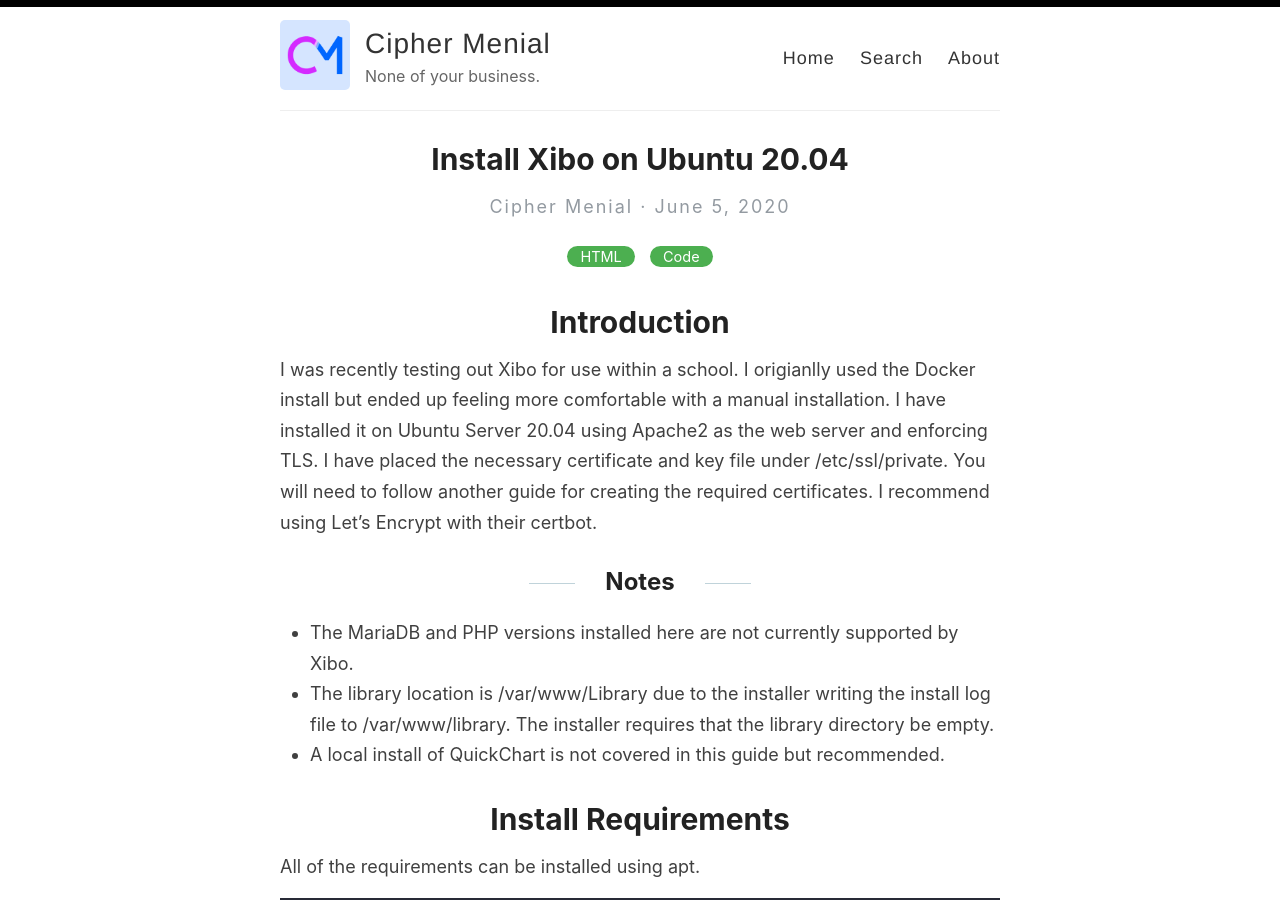
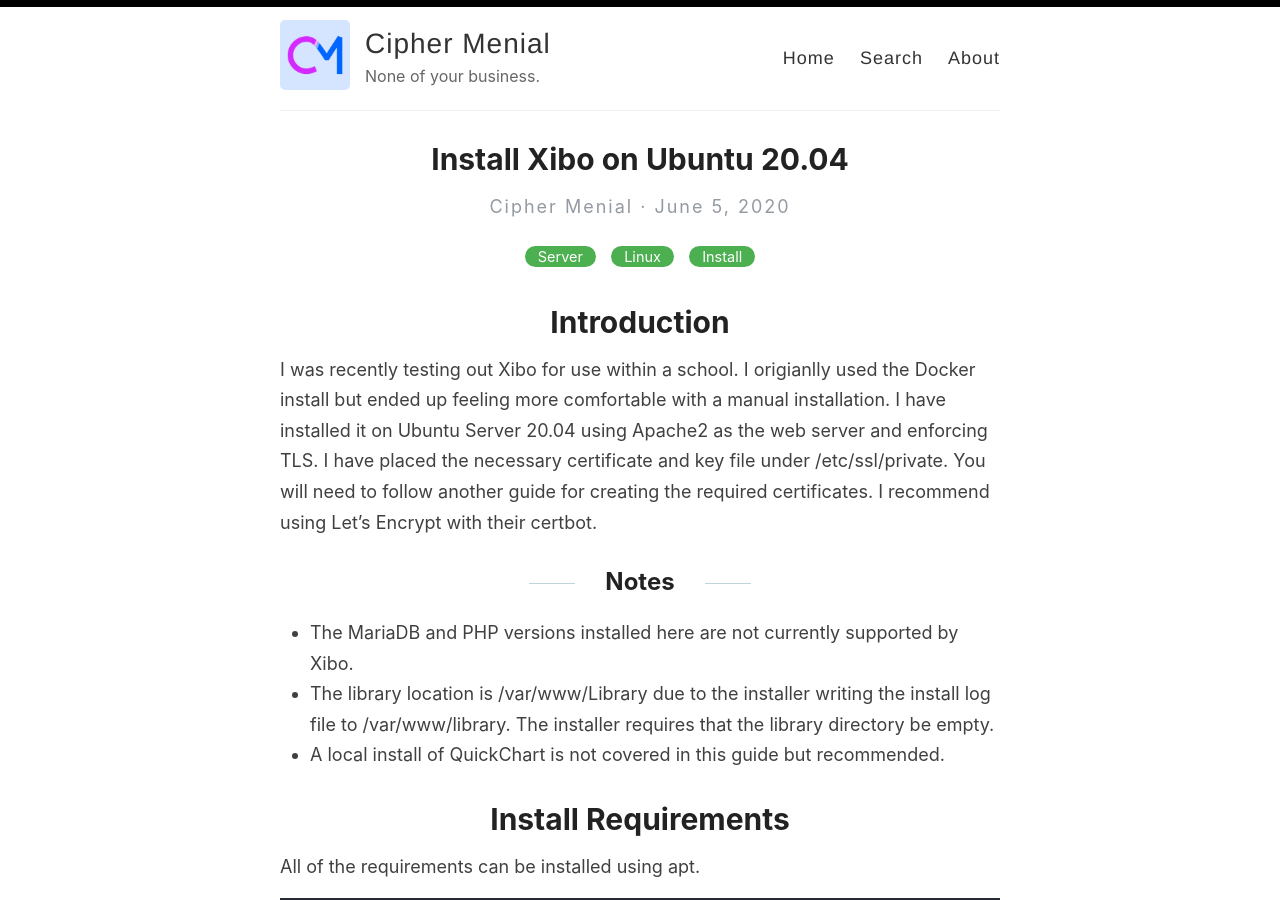
Before and after one commit to ciphermenial/ciphermenial.github.io, a Jekyll site: the page built from _posts/2020-06-05-install-xibo-on-ubuntu.md, in a window 1280 px wide and 900 px high. Built offline with Jekyll 4.4.1, drawn with Linux system fonts in a browser that asks for light colours.

Commit message:
Update 2020-06-05-install-xibo-on-ubuntu.md

```diff
--- a/_posts/2020-06-05-install-xibo-on-ubuntu.md
+++ b/_posts/2020-06-05-install-xibo-on-ubuntu.md
@@ -1,7 +1,7 @@
 ---
 layout: post
 title:  Install Xibo on Ubuntu 20.04
-categories: [HTML,Code]
+categories: [Server,Linux,Install]
 excerpt: This guide shows how to install Xibo CMS 2.3.3 onto Ubuntu 20.04 LTS
 ---
 
```
